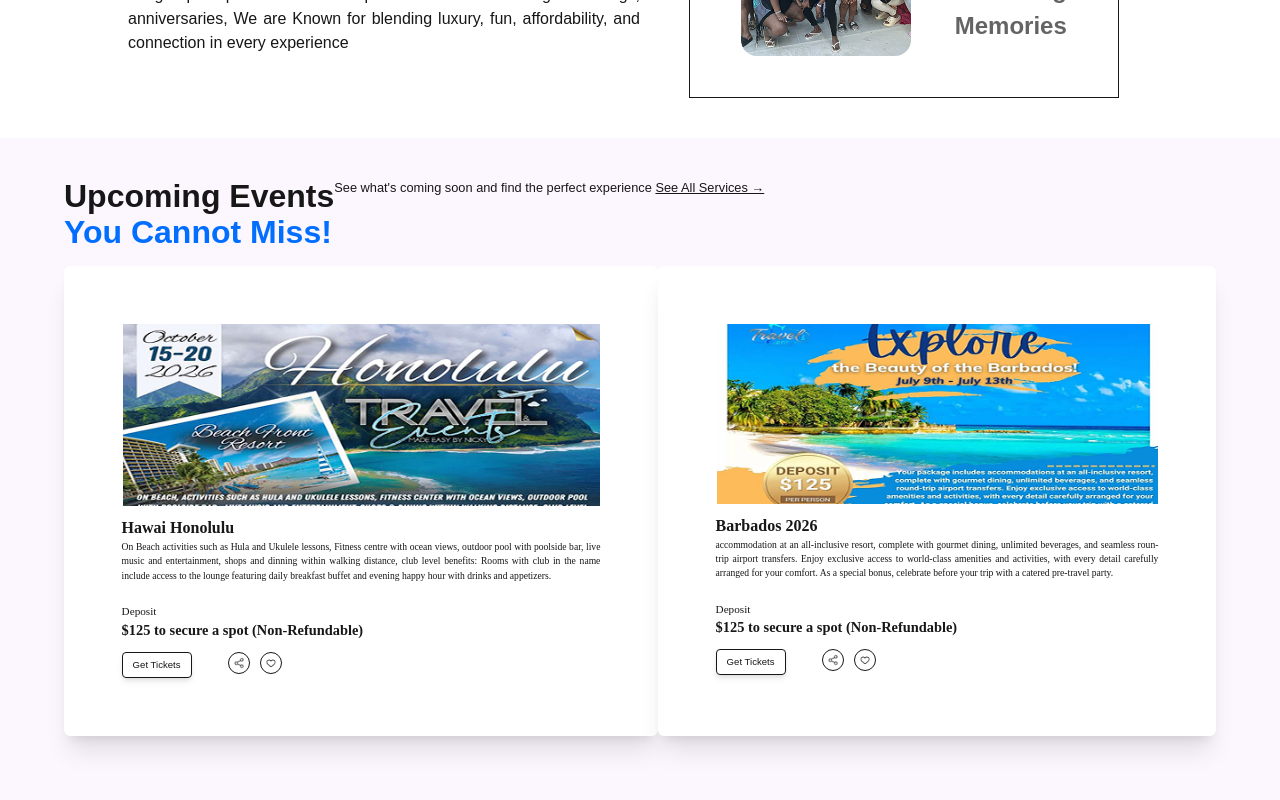
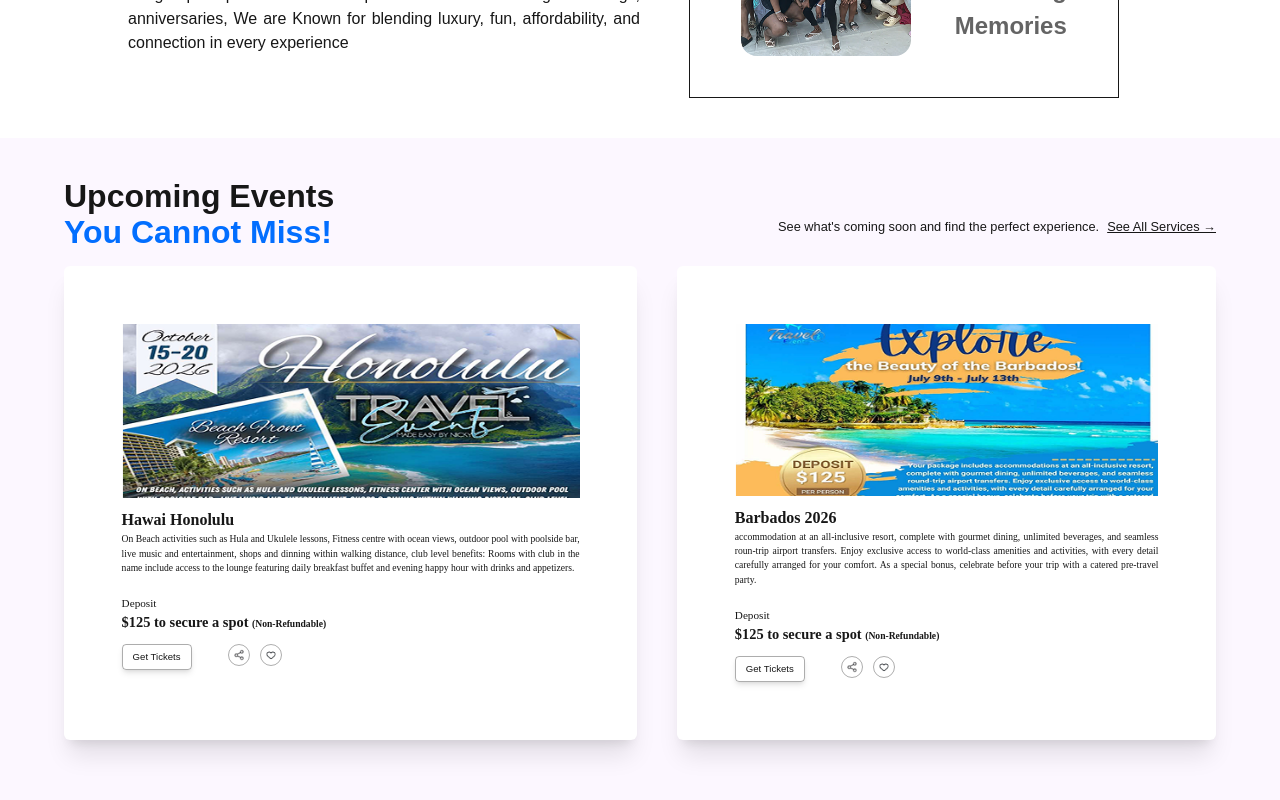
Before and after one commit to TheEldaps/Travel-Events, a Next.js app: page / in a window 1280 px wide. Shown: the part 1420-2220 px from the top of the page. Built offline with nearby package versions, Linux system fonts and the light colour scheme.

Commit message:
style events section for larger screen

```diff
--- a/app/components/Events.tsx
+++ b/app/components/Events.tsx
@@ -17,14 +17,14 @@ export default function Events({ image, title, description, }: { image: StaticIm
                 </section>
                 <section>
                     <p className='font-[Nunito] text-[0.7rem]'>Deposit</p>
-                    <p className='font-[Nunito] text-[0.9rem] font-bold mb-2.5'>$125 to secure a spot (Non-Refundable)</p>
+                    <p className='font-[Nunito] text-[0.9rem] font-bold mb-2.5'>$125 to secure a spot <span className='text-[0.6rem]'>(Non-Refundable)</span></p>
                 </section>
                 <div className='flex gap-9'>
-                    <button className='text-[0.6rem] px-2.5 py-[5px] border cursor-pointer hover:bg-[#e4e4e455] hover:text-[#000000b0] rounded-sm shadow-md'> Get Tickets </ button>
+                    <button className='text-[0.6rem] px-2.5 py-[5px] border border-[#00000052] cursor-pointer hover:bg-[#e4e4e455] hover:text-[#000000b0] rounded-sm shadow-md'> Get Tickets </ button>
                     <div>
-                        <button className='border rounded-full p-1 mr-2.5 hover:cursor-pointer hover:bg-[#2222224f] height-[50px]'>
+                        <button className='border rounded-full p-1 mr-2.5 hover:cursor-pointer hover:bg-[#2222224f] height-[50px] border-[#00000052]'>
                             <Image src={ShareIcon} width='5' height='5' alt='heart icon' className='w-3 h-3' /> </button>
-                        <button className='border rounded-full p-1 height-[50px] hover:cursor-pointer hover:bg-[#2222224f]'>
+                        <button className='border rounded-full p-1 height-[50px] hover:cursor-pointer hover:bg-[#2222224f] border-[#00000052]'>
                             <Image src={HeartIcon} width='5' height='5' alt='heart icon' className='w-3 h-3' /> </button>
                     </div>
                 </div>
--- a/app/components/EventsSection.tsx
+++ b/app/components/EventsSection.tsx
@@ -7,11 +7,13 @@ export default function EventsSection() {
     return (
         <section className='bg-[#FCF7FF] py-10 px-[5%]'>
 
-            <div className='flex flex-col lg:flex-row'>
+            <div className='sm:flex justify-between'>
                 <h2 className='text-[2rem] font-bold mb-4 leading-9'>Upcoming Events <br /><span className='text-[#026EFF]'>You Cannot Miss! </span></h2>
-                <p className='text-[0.8rem] mb-[30px]'>See what's coming soon and find the perfect experience  <Link href='/services' className='underline'>See All Services &rarr;</Link></p>
+
+                <p className='flex text-[0.8rem] mb-[30px] sm:items-end gap-2'>See what's coming soon and find the perfect experience. <br /> <Link href='/services' className='underline hover:text-[#000] block'>  See All Services &rarr;</Link>
+                </p>
             </div>
-            <div className='sm:flex'>
+            <div className='sm:flex sm:gap-10'>
                 <Events image={EventsImage1} title='Hawai Honolulu' description='On Beach activities such as Hula and Ukulele lessons, Fitness centre with ocean views, outdoor pool with poolside bar, live music and entertainment, shops and dinning within walking distance, club level benefits: Rooms with club in the name include access to the lounge featuring daily breakfast buffet and evening happy hour with drinks and appetizers.' />
 
                 <Events image={EventsImage2} title='Barbados 2026' description='accommodation at an all-inclusive resort, complete with gourmet dining, unlimited beverages, and seamless roun-trip airport transfers. Enjoy exclusive access to world-class amenities and activities, with every detail carefully arranged for your comfort. As a special bonus, celebrate before your trip with a catered pre-travel party. ' />
```
